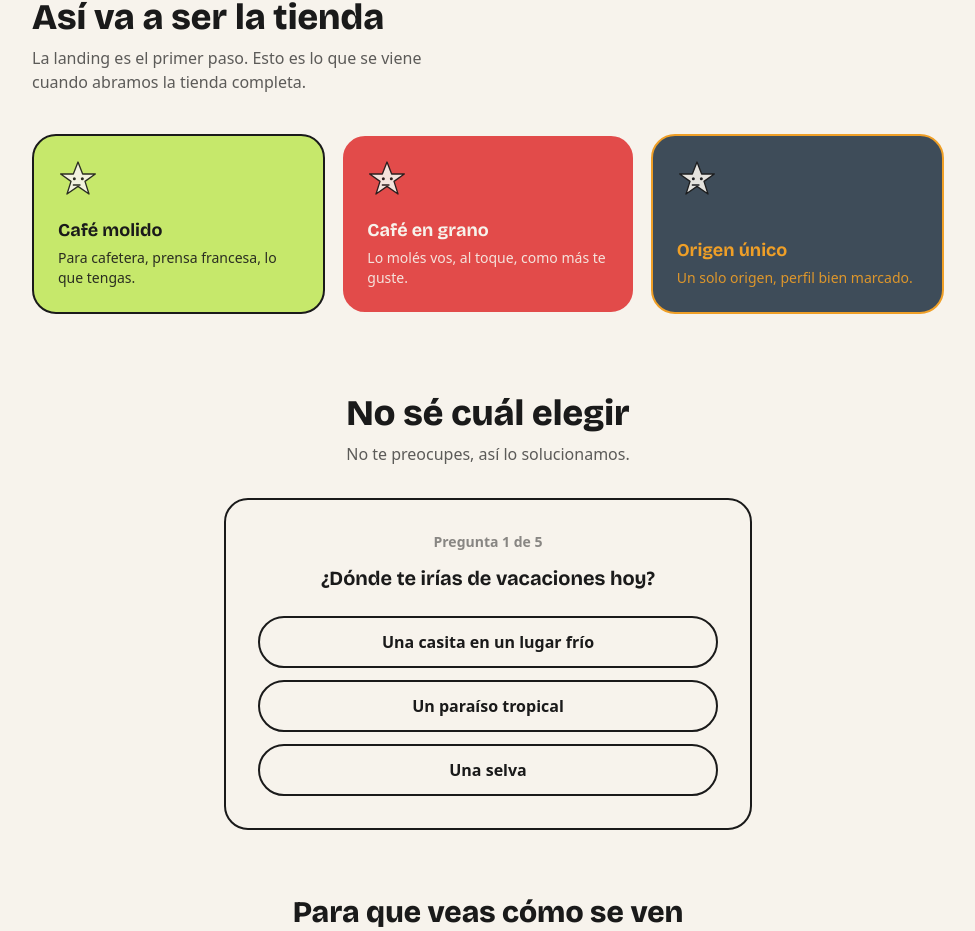
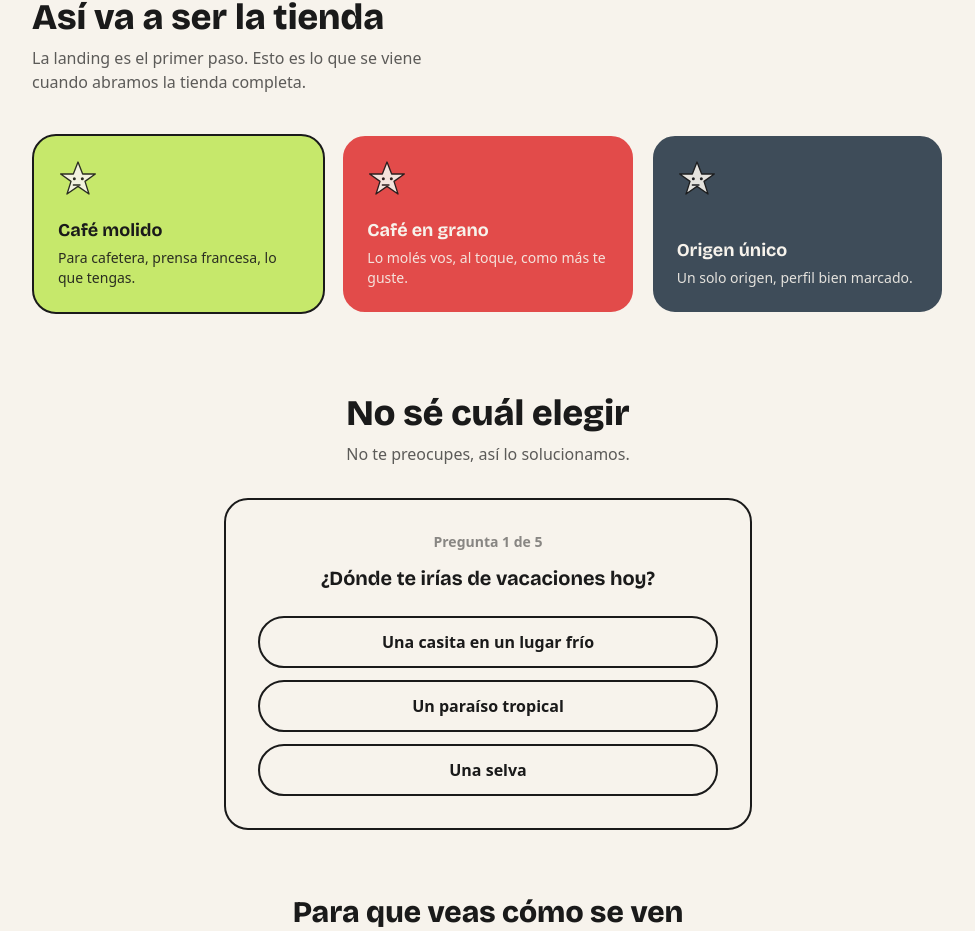
Before and after one commit to belucampa/Mishon, a Next.js app: page / in a window 1280 px wide. Shown: the part 1109-2040 px from the top of the page, without its empty margins (152-1127 px from the left). Built offline with nearby package versions, Linux system fonts and the light colour scheme.

Commit message:
Cambio color origen unico

```diff
--- a/app/page.tsx
+++ b/app/page.tsx
@@ -17,7 +17,7 @@ const TIENDA = [
   {
     nombre: "Origen único",
     desc: "Un solo origen, perfil bien marcado.",
-    clase: "bg-azul text-mostaza border-mostaza",
+    clase: "bg-azul text-crema border-crema",
   },
 ];
 
```
